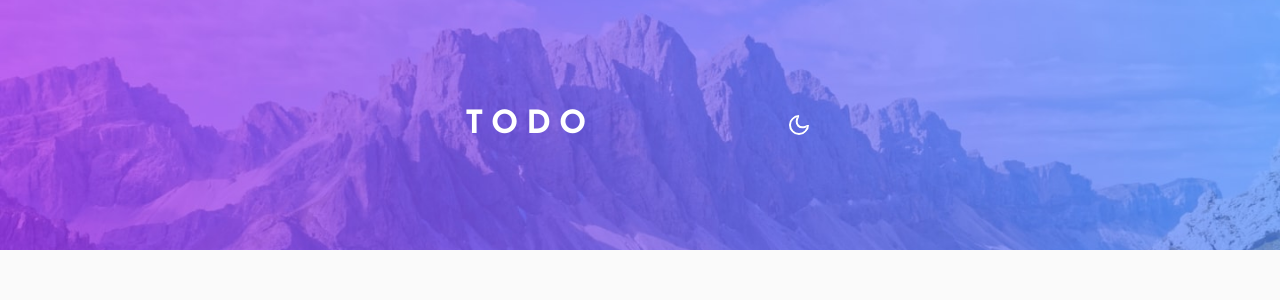
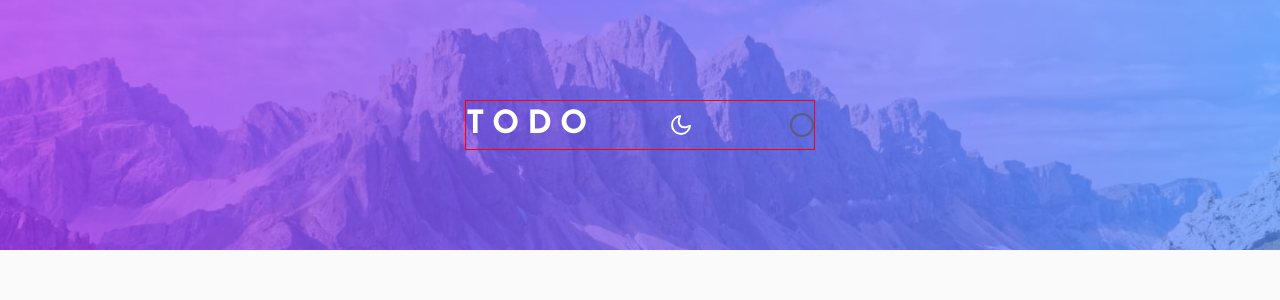
Before and after one commit to oncecreation/Drag-drop-todo, a Next.js app: page / in a window 1280 px wide. Shown: the top 300 px of the page. Built offline with nearby package versions, Linux system fonts and the light colour scheme.

Commit message:
'Implement the checkbox.

```diff
--- a/src/components/ToggleSwitch/ToggleSwitch.css.js
+++ b/src/components/ToggleSwitch/ToggleSwitch.css.js
@@ -62,7 +62,6 @@ export const ButtonStyle = css`
       transform: rotate(45deg);
     }
   }
-
   .moon {
     display: block;
     box-sizing: border-box;
--- a/src/components/ToggleSwitch/ToggleSwitch.js
+++ b/src/components/ToggleSwitch/ToggleSwitch.js
@@ -1,5 +1,5 @@
 import { useState, useEffect } from 'react';
-import { ButtonStyle } from './ToggleSwitch.css.js';
+import { ButtonStyle } from './ToggleSwitch.css';
 /** @jsxImportSource @emotion/react */
 import { jsx } from '@emotion/react';
 import { css } from '@emotion/react';
--- /dev/null
+++ b/src/components/check Box/checkBox.css.js
@@ -0,0 +1,58 @@
+/** @jsxImportSource @emotion/react */
+import { jsx } from '@emotion/react';
+import { css } from '@emotion/react';
+
+export const checkbox = css`
+  margin-left: 24px;
+  cursor: pointer;
+  height: 24px;
+  width: 24px;
+  display: grid;
+  place-items: center;
+  border: 2px solid var(--Very-Dark-Grayish-Blue);
+  // border: 1px solid var(--lining);
+  box-sizing: border-box;
+  background: transparent;
+  border-radius: 50%;
+  &:after {
+    content: '';
+    border: 2px solid #fff;
+    border-top: none;
+    border-right: none;
+    height: 6px;
+    width: 10px;
+    opacity: 0;
+    transform: rotate(-50deg);
+  }
+  input[type='checkbox'] {
+    position: absolute;
+    visibility: hidden;
+  }
+  &.checked {
+    border: none;
+    background: linear-gradient(
+      to right,
+      var(--Check-BG-start),
+      var(--Check-BG-middle),
+      var(--Check-BG-end)
+    );
+    &:after {
+      opacity: 1;
+    }
+  }
+  &.hover {
+    border-radius: 50px; /*1*/
+    border: 2.5px solid transparent; /*2*/
+    background: linear-gradient(
+        45deg,
+        var(--Check-BG-start),
+        var(--Check-BG-middle),
+        var(--Check-BG-end)
+      )
+      border-box; /*3*/
+    -webkit-mask: /*4*/ linear-gradient(#fff 0 0) padding-box,
+      linear-gradient(#fff 0 0);
+    -webkit-mask-composite: destination-out; /*5'*/
+    mask-composite: exclude; /*5*/
+  }
+`;
--- /dev/null
+++ b/src/components/check Box/checkBox.js
@@ -0,0 +1,30 @@
+/** @jsxImportSource @emotion/react */
+import { jsx } from '@emotion/react';
+import { css } from '@emotion/react';
+import { checkbox } from './checkBox.css';
+import { useState } from 'react';
+
+export default function Checkbox() {
+  const [checked, setChecked] = useState(false);
+  const [hover, setHover] = useState(false);
+  const handleMouseOver = () => {
+    setHover(true);
+  };
+  const handleMouseOut = () => {
+    setHover(false);
+  };
+  return (
+    <label
+      css={checkbox}
+      className={`${checked ? 'checked' : ''} ${hover ? 'hover' : ''}`}
+      onMouseEnter={handleMouseOver}
+      onMouseOut={handleMouseOut}
+    >
+      <input
+        id="form-checkbox"
+        type="checkbox"
+        onClick={() => setChecked(!checked)}
+      />
+    </label>
+  );
+}
--- a/src/components/header/header.css.js
+++ b/src/components/header/header.css.js
@@ -0,0 +1,29 @@
+/** @jsxImportSource @emotion/react */
+import { jsx } from '@emotion/react';
+import { css } from '@emotion/react';
+
+export const header = css`
+  width: 100%;
+  height: 250px;
+  background: var(--background-image);
+  display: flex;
+  flex-direction: column;
+  justify-content: center;
+  align-items: center;
+`;
+
+export const headerContainer = css`
+  display: flex;
+  justify-content: space-between;
+  align-items: center;
+  width: 90%;
+  max-width: 350px;
+  border: 1px solid red;
+`;
+
+export const title = css`
+  color: white;
+  font-weight: bold;
+  letter-spacing: 8px;
+  text-transform: uppercase;
+`;
--- a/src/components/header/header.js
+++ b/src/components/header/header.js
@@ -2,6 +2,9 @@ import dynamic from 'next/dynamic';
 /** @jsxImportSource @emotion/react */
 import { jsx } from '@emotion/react';
 import { css } from '@emotion/react';
+import { title, header, headerContainer } from './header.css';
+import CheckBox from '../check Box/checkBox';
+
 
 const ThemeToggle = dynamic(() => import('../ToggleSwitch/ToggleSwitch'), {
   ssr: false,
@@ -9,38 +12,13 @@ const ThemeToggle = dynamic(() => import('../ToggleSwitch/ToggleSwitch'), {
 
 function Header() {
   return (
-    <div
-      css={css`
-        width: 100%;
-        height: 250px;
-        background: var(--background-image);
-        display: flex;
-        flex-direction: column;
-        justify-content: center;
-        align-items: center;
-      `}
-    >
-      <div
-        css={css`
-          display: flex;
-          justify-content: space-between;
-          align-items: center;
-          width: 350px;
-        `}
-      >
-        <h1
-          css={css`
-            color: white;
-            font-weight: bold;
-            letter-spacing: 8px;
-            text-transform: uppercase;
-          `}
-        >
-          Todo
-        </h1>
+    <header css={header}>
+      <div css={headerContainer}>
+        <h1 css={title}>Todo</h1>
         <ThemeToggle />
+        <CheckBox />
       </div>
-    </div>
+    </header>
   );
 }
 
--- a/src/styles/global.scss
+++ b/src/styles/global.scss
@@ -43,7 +43,7 @@ body[data-theme='light'] {
   // --button-text: var(--Dark-Grayish-Blue);
   // --button-hover: var(--Very-Dark-Grayish-Blue);
   // --box-shadow: var(--Dark-Grayish-Blue);
-  // --lining: var(--Light-Gray);
+  --lining: var(--Light-Gray);
   @include breakpoint-down(small) {
     --background-image: var(--bg-mobile-light);
   }
@@ -58,7 +58,7 @@ body[data-theme='dark'] {
   //   --button-text: var(--Very-Dark-Grayish-Blue);
   //   --button-hover: var(--Light-Grayish-Blue);
   //   --box-shadow: var(--Very-Dark-Blue);
-  //   --lining: var(--Dark-Light-Gray);
+  --lining: var(--Dark-Light-Gray);
   @include breakpoint-down(small) {
     --background-image: var(--bg-mobile-dark);
   }
```
